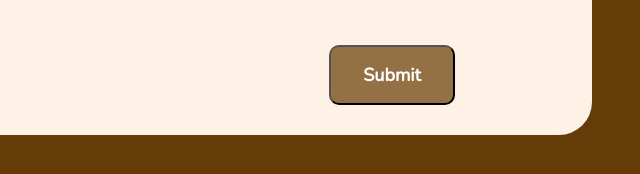
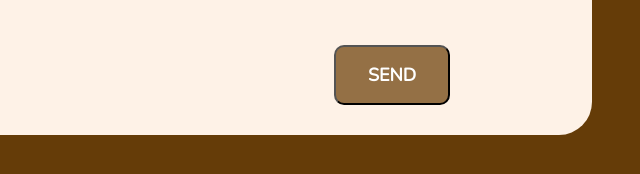
Before and after one commit to GSG-G13/Project-Postgres-SQL, a website: page public/index.html in a window 1280 px wide. Shown: the part 756-930 px from the top of the page, 640-1280 px from the left. Drawn offline with nearby package versions, Linux system fonts and the light colour scheme.

Commit message:
update some files

```diff
--- a/public/index.html
+++ b/public/index.html
@@ -28,7 +28,7 @@
     <div class="home-page">
       <div class="img-part"></div>
       <div class="input-form">
-        <form class="input" >
+        <form class="input" id="form_data" >
           <h2 class="h2-title">WE MAKE PHOTOGRAPHS</h2>
           <div>
             <label for ="name" class="label-name">Name</label>
@@ -120,7 +120,7 @@
               placeholder="Enter your Booking Date :"
             />
           </div>
-          <input class="btn-submit" type="submit" id="submit" />
+          <input class="btn-submit" type="submit" id="submit" value="SEND" />
         </form>
       </div>
     </div>
--- a/public/index.js
+++ b/public/index.js
@@ -61,4 +61,6 @@ btn.addEventListener('click', (e)=>{
         table.appendChild(row);
       });
     });
+    const FormData = document.getElementById("form_data")
+    FormData.reset();
 });
```
